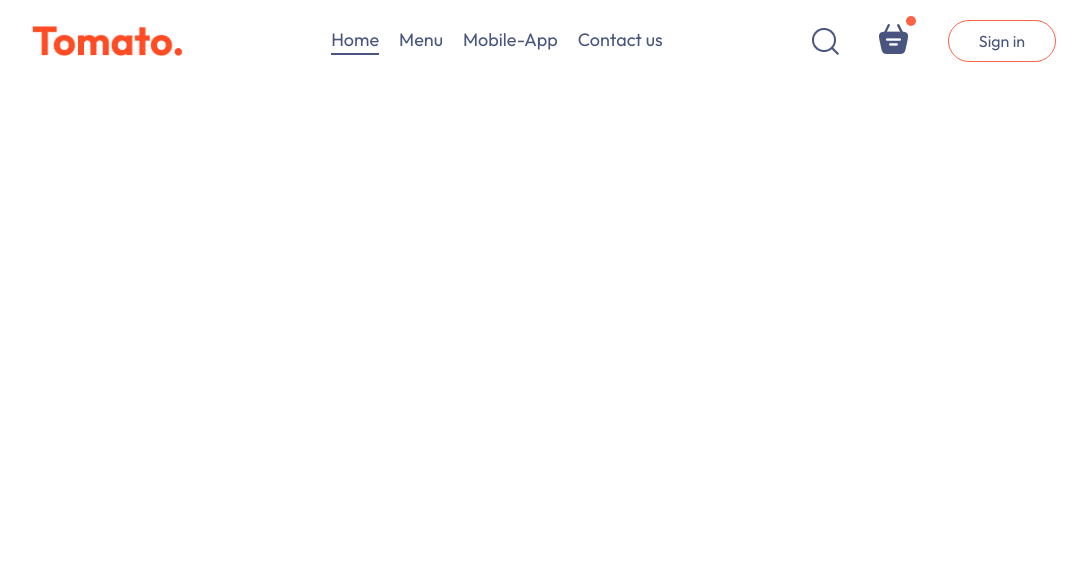
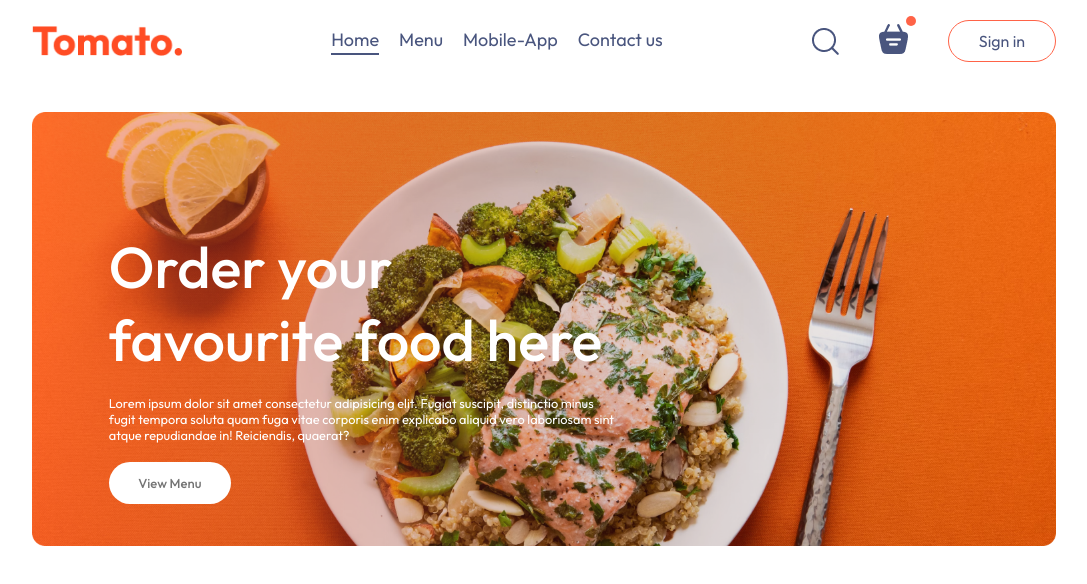
Before and after one commit to Nishara-Sewminie/Food-Order-System, a React (Vite) app in the folder frontend/: page / in a window 1280 px wide. Shown: the top 584 px of the page, without its empty margins (96-1183 px from the left). Built offline with nearby package versions, Linux system fonts and the light colour scheme; a web font is replaced by a local one.

Commit message:
Header added

```diff
--- /dev/null
+++ b/frontend/src/components/Header/Header.css
@@ -0,0 +1,36 @@
+.header{
+    height: 34vw;
+    margin: 30px auto;
+    background: url('/header_img.png') no-repeat;
+    background-size: contain;
+    position: relative;
+}
+.header-contents{
+    position: absolute;
+    display: flex;
+    flex-direction: column;
+    align-items: start;
+    gap: 1.5vw;
+    max-width: 50%;
+    bottom: 10%;
+    left: 6vw;
+    animation: fadeIn 3s;
+}
+.header-contents h2{
+    font-weight: 500;
+    color: white;
+    font-size: max(4.5vw,22px);
+}
+.header-contents p{
+    color: white;
+    font-size: 1vw;
+}
+.header-contents button{
+    border: none;
+    color: #747474;
+    font-weight: 500;
+    padding: 1vw 2.3vw;
+    background-color: white;
+    font-size: max(1vw,13px);
+    border-radius: 50px;
+}
--- /dev/null
+++ b/frontend/src/components/Header/Header.jsx
@@ -0,0 +1,16 @@
+import React from 'react'
+import './Header.css'
+
+const Header = () => {
+  return (
+    <div className='header'>
+        <div className="header-contents">
+            <h2>Order your favourite food here</h2>
+            <p>Lorem ipsum dolor sit amet consectetur adipisicing elit. Fugiat suscipit, distinctio minus fugit tempora soluta quam fuga vitae corporis enim explicabo aliquid vero laboriosam sint atque repudiandae in! Reiciendis, quaerat?</p>
+            <button>View Menu</button>
+        </div>
+    </div>
+  )
+}
+
+export default Header
--- a/frontend/src/index.css
+++ b/frontend/src/index.css
@@ -16,3 +16,11 @@ a{
   width: 80%;
   margin: auto;
 }
+@keyframes fadeIn {
+  0%{
+    opacity: 0;
+  }
+  100%{
+    opacity: 1;
+  }
+}
--- a/frontend/src/pages/Home/Home.jsx
+++ b/frontend/src/pages/Home/Home.jsx
@@ -1,9 +1,12 @@
 import React from 'react';
 import './Home.css'
+import Header from '../../components/Header/Header';
 
 const Home = () => {
   return (
-    <div></div>
+    <div>
+      <Header/>
+    </div>
   )
 }
 
```
Also changed, not shown: frontend/public/header_img.png (added).
